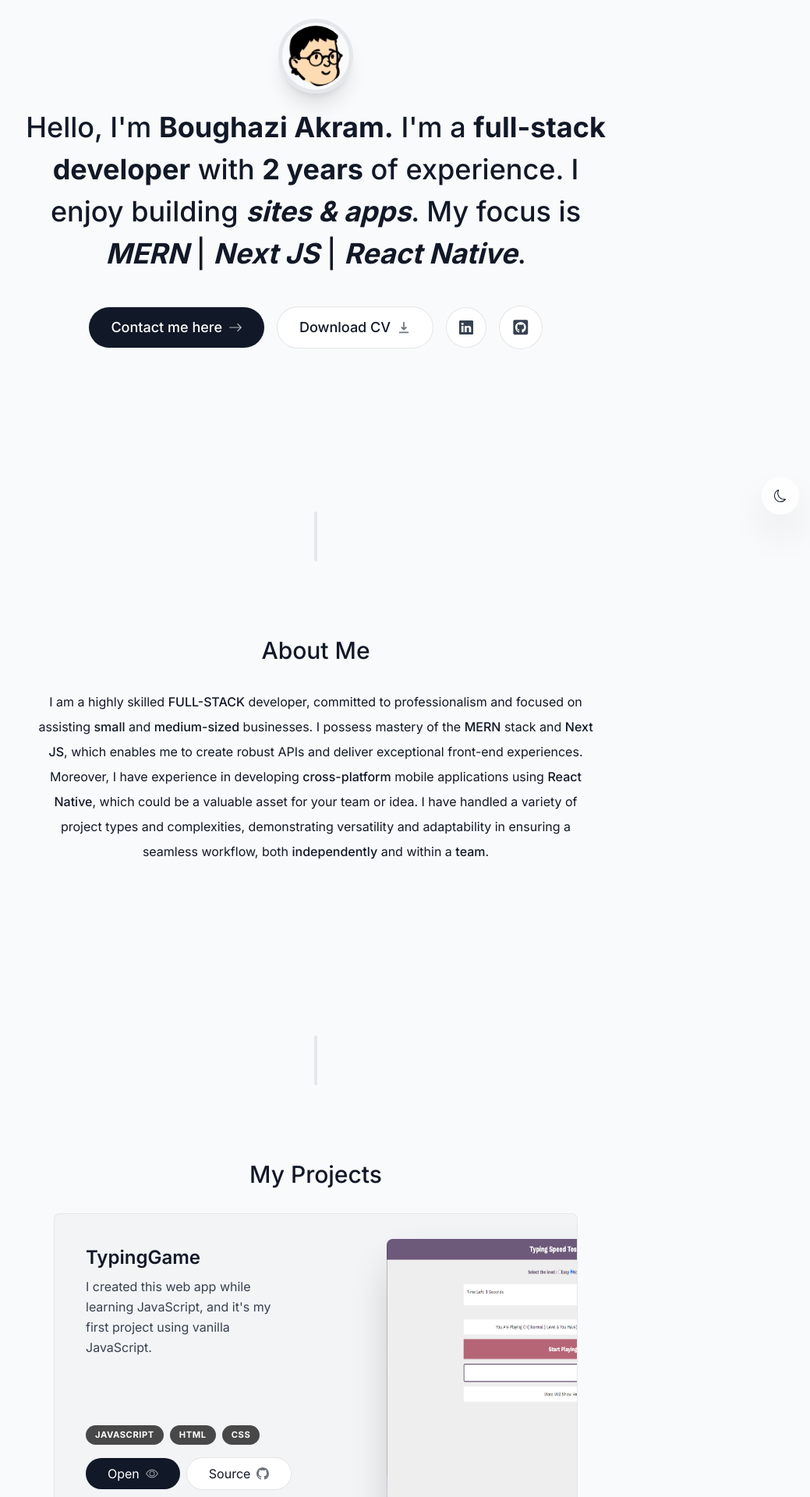
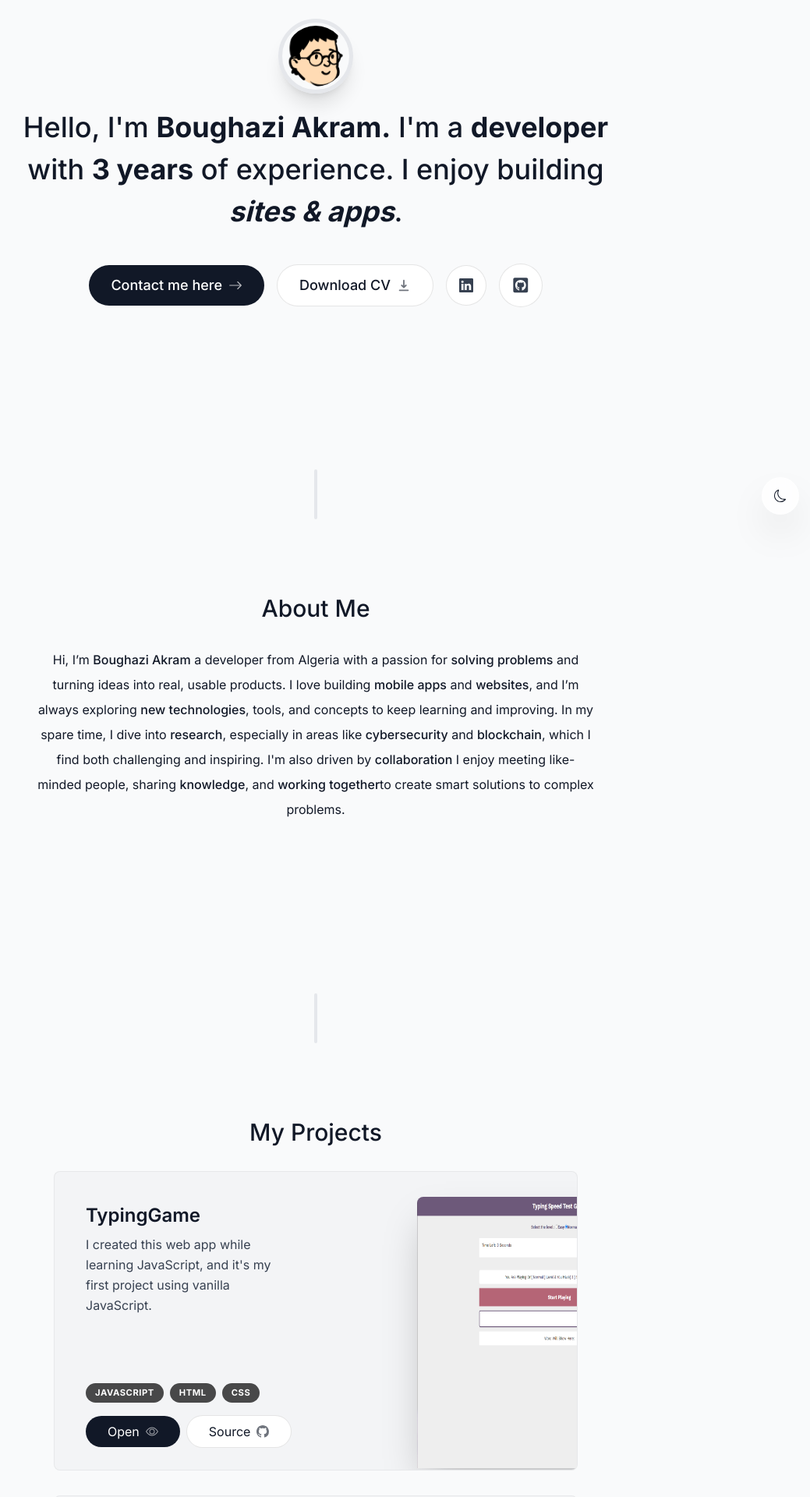
Before and after one commit to bouakram/portfolio-website, a Next.js app: page / in a window 1280 px wide. Shown: the part 120-2040 px from the top of the page at 78% size, without its empty margins (235-1274 px from the left). Built offline with nearby package versions, Linux system fonts and the light colour scheme.

Commit message:
updating my info

```diff
--- a/components/about.tsx
+++ b/components/about.tsx
@@ -21,26 +21,10 @@ export default function About() {
 
       <SectionHeading>About me</SectionHeading>
       <p className="mb-3">
-                I am a highly skilled <span className="font-medium dark:text-transparent dark:bg-clip-text dark:bg-gradient-to-r dark:from-[#fba0c5] dark:to-[#a694ff]">FULL-STACK</span> developer, committed to professionalism and focused on assisting <span className="font-medium dark:text-transparent dark:bg-clip-text dark:bg-gradient-to-r dark:from-[#fba0c5] dark:to-[#a694ff]">small</span> and <span className="font-medium dark:text-transparent dark:bg-clip-text dark:bg-gradient-to-r dark:from-[#fba0c5] dark:to-[#a694ff]">medium-sized</span> businesses.
-                I possess mastery of the <span className="font-medium dark:text-transparent dark:bg-clip-text dark:bg-gradient-to-r dark:from-[#fba0c5] dark:to-[#a694ff]">MERN</span> stack and <span className="font-medium dark:text-transparent dark:bg-clip-text dark:bg-gradient-to-r dark:from-[#fba0c5] dark:to-[#a694ff]">Next JS</span>, which enables me to create robust APIs and deliver exceptional front-end experiences.
-                Moreover, I have experience in developing <span className="font-medium dark:text-transparent dark:bg-clip-text dark:bg-gradient-to-r dark:from-[#fba0c5] dark:to-[#a694ff]">cross-platform</span> mobile applications using <span className="font-medium dark:text-transparent dark:bg-clip-text dark:bg-gradient-to-r dark:from-[#fba0c5] dark:to-[#a694ff]">React Native</span>,
-                which could be a valuable asset for your team or idea. I have handled a variety of project types and complexities,
-                demonstrating versatility and adaptability in ensuring a seamless workflow, both <span className="font-medium dark:text-transparent dark:bg-clip-text dark:bg-gradient-to-r dark:from-[#fba0c5] dark:to-[#a694ff]">independently</span> and within a <span className="font-medium dark:text-transparent dark:bg-clip-text dark:bg-gradient-to-r dark:from-[#fba0c5] dark:to-[#a694ff]">team</span>.
+        Hi, I’m <span className="font-medium dark:text-transparent dark:bg-clip-text dark:bg-gradient-to-r dark:from-[#fba0c5] dark:to-[#a694ff]">Boughazi Akram</span> a developer from Algeria with a passion for <span className="font-medium dark:text-transparent dark:bg-clip-text dark:bg-gradient-to-r dark:from-[#fba0c5] dark:to-[#a694ff]">solving problems</span> and turning ideas into real, usable products. I love building <span className="font-medium dark:text-transparent dark:bg-clip-text dark:bg-gradient-to-r dark:from-[#fba0c5] dark:to-[#a694ff]">mobile apps</span> and <span className="font-medium dark:text-transparent dark:bg-clip-text dark:bg-gradient-to-r dark:from-[#fba0c5] dark:to-[#a694ff]">websites</span>, and I’m always exploring <span className="font-medium dark:text-transparent dark:bg-clip-text dark:bg-gradient-to-r dark:from-[#fba0c5] dark:to-[#a694ff]">new technologies</span>, tools, and concepts to keep learning and improving.
 
-                {/* {"I'm"} a passionate and adaptable
-                <span className="font-medium dark:text-transparent dark:bg-clip-text dark:bg-gradient-to-r dark:from-[#fba0c5] dark:to-[#a694ff]">full-stack developer</span>
-                with a strong foundation in
-                <span className="font-medium dark:text-transparent dark:bg-clip-text dark:bg-gradient-to-r dark:from-[#fba0c5] dark:to-[#a694ff]">computer science</span>. {" "}
-                My academic background in computer science has ignited my love for programming. {"I've"} honed my expertise in the
-                <span className="font-medium dark:text-transparent dark:bg-clip-text dark:bg-gradient-to-r dark:from-[#fba0c5] dark:to-[#a694ff]">MERN</span>
-                 stack, focusing on <span className="font-medium dark:text-transparent dark:bg-clip-text dark:bg-gradient-to-r dark:from-[#fba0c5] dark:to-[#a694ff]">React</span>, <span className="font-medium dark:text-transparent dark:bg-clip-text dark:bg-gradient-to-r dark:from-[#fba0c5] dark:to-[#a694ff]">Next.js</span>, <span className="font-medium dark:text-transparent dark:bg-clip-text dark:bg-gradient-to-r dark:from-[#fba0c5] dark:to-[#a694ff]">Node.js</span>, and <span className="font-medium dark:text-transparent dark:bg-clip-text dark:bg-gradient-to-r dark:from-[#fba0c5] dark:to-[#a694ff]">MongoDB</span>.{" "}
-                My proficiency extends to <span className="italic font-medium">TypeScript</span> and <span className="italic font-medium">Prisma</span>, allowing me to craft robust <span className="italic font-medium">back-end APIs</span> and create engaging <span className="italic font-medium">front-end</span> experiences. */}
+        In my spare time, I dive into <span className="font-medium dark:text-transparent dark:bg-clip-text dark:bg-gradient-to-r dark:from-[#fba0c5] dark:to-[#a694ff]">research</span>, especially in areas like <span className="font-medium dark:text-transparent dark:bg-clip-text dark:bg-gradient-to-r dark:from-[#fba0c5] dark:to-[#a694ff]">cybersecurity</span> and <span className="font-medium dark:text-transparent dark:bg-clip-text dark:bg-gradient-to-r dark:from-[#fba0c5] dark:to-[#a694ff]">blockchain</span>, which I find both challenging and inspiring. I'm also driven by <span className="font-medium dark:text-transparent dark:bg-clip-text dark:bg-gradient-to-r dark:from-[#fba0c5] dark:to-[#a694ff]">collaboration</span> I enjoy meeting like-minded people, sharing <span className="font-medium dark:text-transparent dark:bg-clip-text dark:bg-gradient-to-r dark:from-[#fba0c5] dark:to-[#a694ff]">knowledge</span>, and <span className="font-medium dark:text-transparent dark:bg-clip-text dark:bg-gradient-to-r dark:from-[#fba0c5] dark:to-[#a694ff]">working together</span>to create smart solutions to complex problems.
       </p>
-
-            {/* <p>
-                My <span className="font-medium dark:text-transparent dark:bg-clip-text dark:bg-gradient-to-r dark:from-[#fba0c5] dark:to-[#a694ff]">freelancing</span> journey has exposed me to diverse projects, and my passion for programming remains at the core of who I am.{" "}
-                I thrive on <span className="italic font-medium dark:text-transparent dark:bg-clip-text dark:bg-gradient-to-r dark:from-[#fba0c5] dark:to-[#a694ff]">challenges</span> and <span className="italic font-medium dark:text-transparent dark:bg-clip-text dark:bg-gradient-to-r dark:from-[#fba0c5] dark:to-[#a694ff]">constant growth</span>. Whether {"it's"} diving into new tech stacks, tackling intricate problems, or staying up-to-date with the latest trends, {"I'm"} always eager to expand my horizons.{" "} My adaptability shines as I seamlessly transition between tasks, whether working <span className="italic font-medium dark:text-transparent dark:bg-clip-text dark:bg-gradient-to-r dark:from-[#fba0c5] dark:to-[#a694ff]">independently</span> or within a <span className="italic font-medium dark:text-transparent dark:bg-clip-text dark:bg-gradient-to-r dark:from-[#fba0c5] dark:to-[#a694ff]">team</span>. My unwavering commitment to <span className="italic font-medium">delivering top-notch results</span> remains a constant driving force in my journey as a developer.
-            </p> */}
     </motion.section>
   );
 }
--- a/components/intro.tsx
+++ b/components/intro.tsx
@@ -42,13 +42,7 @@ function Intro() {
                 initial={{ opacity: 0, y: 100 }}
                 animate={{ opacity: 1, y: 0 }}
             >
-                <span>Hello, {"I'm"} </span> <span className="font-bold dark:text-transparent dark:bg-clip-text dark:bg-gradient-to-r dark:from-[#fba0c5] dark:to-[#a694ff]">Boughazi Akram.</span> {"I'm"} a {" "}<span className="font-bold dark:text-transparent dark:bg-clip-text dark:bg-gradient-to-r dark:from-[#fba0c5] dark:to-[#a694ff]">full-stack developer</span> with {" "}<span className="font-bold dark:text-transparent dark:bg-clip-text dark:bg-gradient-to-r dark:from-[#fba0c5] dark:to-[#a694ff]">2 years</span> of experience. I enjoy building <span className="italic font-bold dark:text-transparent dark:bg-clip-text dark:bg-gradient-to-r dark:from-[#fba0c5] dark:to-[#a694ff]">sites & apps</span>. My focus is{" "}
-                <br />
-                <span className="italic font-bold dark:text-transparent dark:bg-clip-text dark:bg-gradient-to-r dark:from-[#fba0c5] dark:to-[#a694ff]">MERN</span>
-                {" "}|{" "}
-                <span className="italic font-bold dark:text-transparent dark:bg-clip-text dark:bg-gradient-to-r dark:from-[#fba0c5] dark:to-[#a694ff]">Next JS</span>{" "}
-                |{" "}
-                <span className="italic font-bold dark:text-transparent dark:bg-clip-text dark:bg-gradient-to-r dark:from-[#fba0c5] dark:to-[#a694ff]">React Native</span>.
+                <span>Hello, {"I'm"} </span> <span className="font-bold dark:text-transparent dark:bg-clip-text dark:bg-gradient-to-r dark:from-[#fba0c5] dark:to-[#a694ff]">Boughazi Akram.</span> {"I'm"} a {" "}<span className="font-bold dark:text-transparent dark:bg-clip-text dark:bg-gradient-to-r dark:from-[#fba0c5] dark:to-[#a694ff]">developer</span> with {" "}<span className="font-bold dark:text-transparent dark:bg-clip-text dark:bg-gradient-to-r dark:from-[#fba0c5] dark:to-[#a694ff]">3 years</span> of experience. I enjoy building <span className="italic font-bold dark:text-transparent dark:bg-clip-text dark:bg-gradient-to-r dark:from-[#fba0c5] dark:to-[#a694ff]">sites & apps</span>.
             </motion.h1>
             <motion.div
                 className="flex flex-col sm:flex-row items-center justify-center gap-4 px-4 text-lg font-medium"
--- a/components/project.tsx
+++ b/components/project.tsx
@@ -61,7 +61,18 @@ function Project({ title, description, tags, imageUrl, demo, git }: ProjectProps
             </a>}
           </div>
         </div>
-                <Image src={imageUrl} alt="Projects i worked" quality={95} className='hidden sm:block absolute top-8 -right-52 w-[28.25rem] h-full rounded-lg shadow-2xl group-even:right-[initial] group-even:-left-52 group-hover:scale-[1.05] group-hover:-translate-x-6 group-hover:-translate-y-6 group-even:group-hover:translate-x-6 group-even:group-hover:-translate-y-6 transition' />
+        <Image src={imageUrl} alt="Projects i worked" quality={95} className='absolute hidden sm:block top-8 -right-40 w-[22.8rem] h-[21.8rem] rounded-t-lg shadow-2xl
+        transition
+        group-hover:scale-[1.04]
+        group-hover:-translate-x-3
+        group-hover:translate-y-3
+        group-hover:-rotate-2
+
+        group-even:group-hover:translate-x-3
+        group-even:group-hover:translate-y-3
+        group-even:group-hover:rotate-2
+
+        group-even:right-[initial] group-even:-left-40' />
       </section>
     </motion.div>
   )
--- a/lib/data.ts
+++ b/lib/data.ts
@@ -144,16 +144,22 @@ export const skillsData = [
   "CSS",
   "JavaScript",
   "TypeScript",
+  "Go",
+  "Solidity",
   "Node JS",
   "Express JS",
   "React JS",
   "React Native",
+  "Expo",
   "Next JS",
   "Git - GitHub",
   "Tailwind",
   "MUI",
   "Redux",
+  "RTK",
+  "RTK Query",
   "Zustand",
   "MongoDB",
-  "Docker"
+  "Docker",
+  "Foundry"
 ] as const;
```
Also changed, not shown: components/projects.tsx (indentation only), public/images/housely.png. Lines whose indentation alone changed are shown as unchanged.
